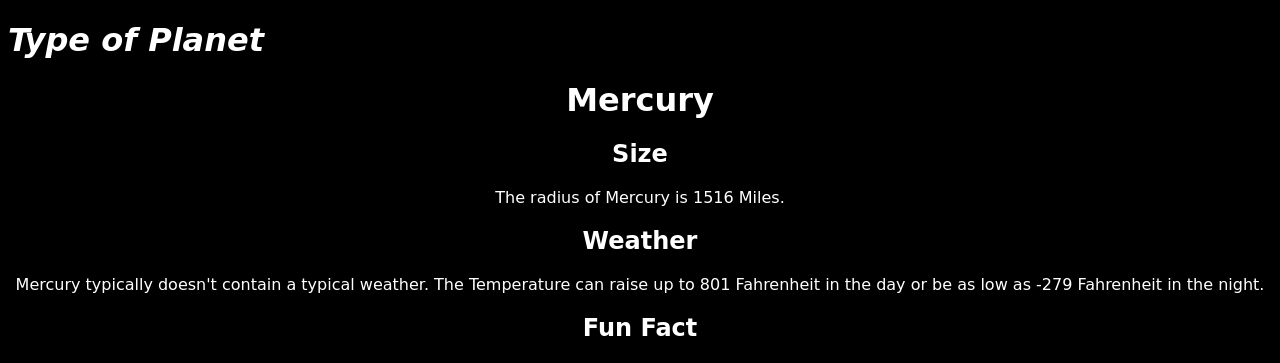
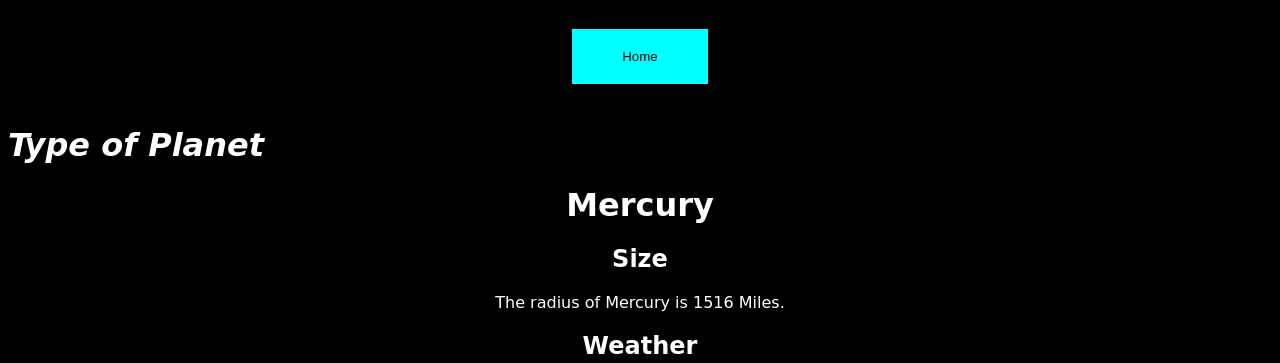
Before and after one commit to nakeopilavan/hackathon, a plain HTML site: page Question-1-planet.html in a window 1280 px wide. Shown: the top 363 px of the page. Drawn offline with Linux system fonts and the light colour scheme.

Commit message:
Update Question-1-planet.html

```diff
--- a/Question-1-planet.html
+++ b/Question-1-planet.html
@@ -3,6 +3,9 @@
 <head>
     <title> Planetology </title>
     <link rel="stylesheet" type="text/css" media="screen" href="main.css">
+    <div id= "Home">
+     <a href="index.html"><button id="Home">Home</button></a>
+    </div>
 </head>
 <body>
     <h1><em> Type of Planet</em></h1>
```
